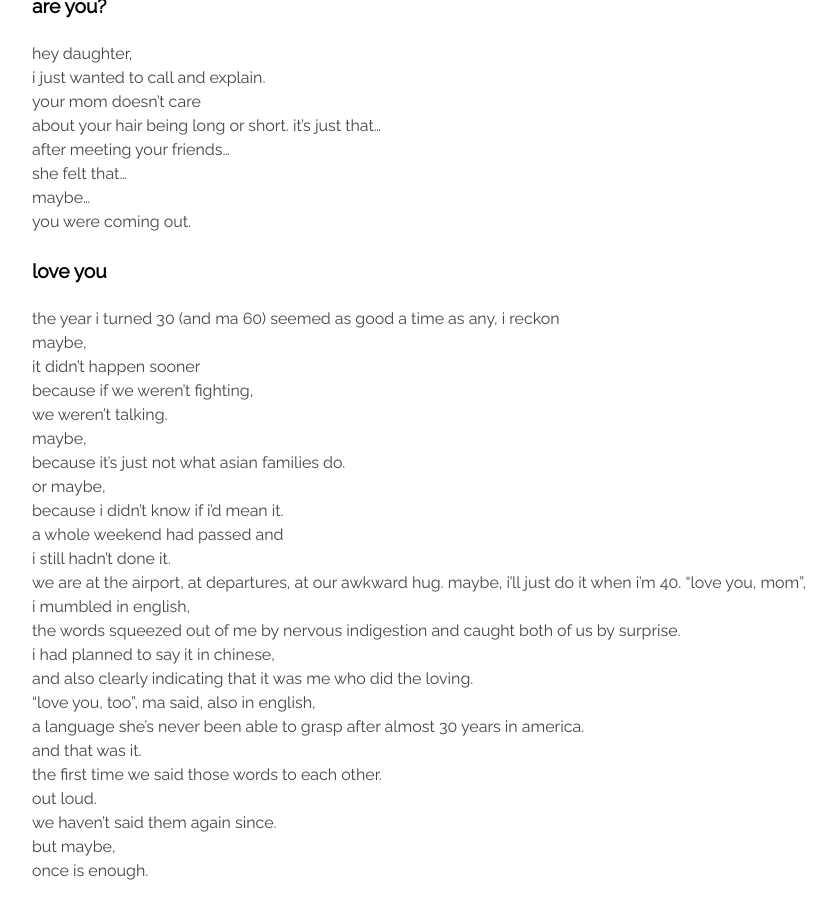
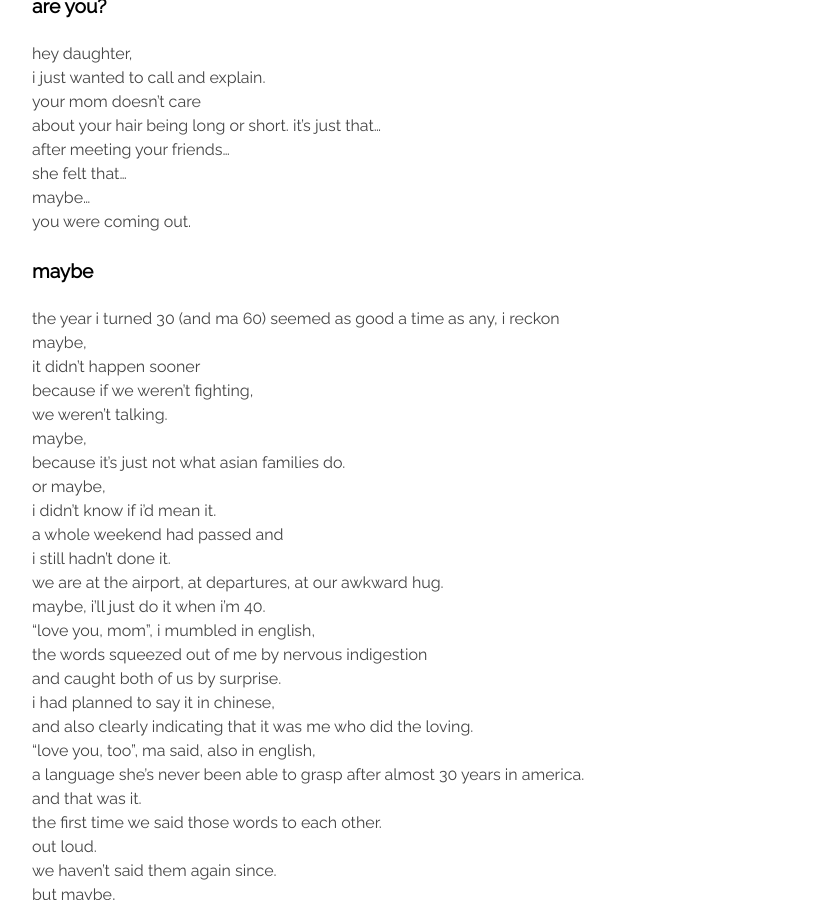
Before and after one commit to c1ndygao/cindygao.com, a Jekyll site: the page built from weloveyoubut.md, in a window 1280 px wide and 900 px high, scrolled down 1315 px. Shown: the whole window, without its empty margins (208-1044 px from the left). Built offline with Jekyll 4.4.1, drawn with Linux system fonts in a browser that asks for light colours.

Commit message:
Update weloveyoubut.md

```diff
--- a/weloveyoubut.md
+++ b/weloveyoubut.md
@@ -57,7 +57,7 @@
 maybe...
 you were coming out.
 
-#### love you ####
+#### maybe ####
 the year i turned 30 (and ma 60) seemed as good a time as any, i reckon
 maybe,
 it didn't happen sooner
@@ -66,7 +66,7 @@
 maybe,
 because it's just not what asian families do.
 or maybe,
-because i didn't know if i'd mean it.
+i didn't know if i'd mean it.
 a whole weekend had passed and
 i still hadn't done it.
 we are at the airport, at departures, at our awkward hug.
```
